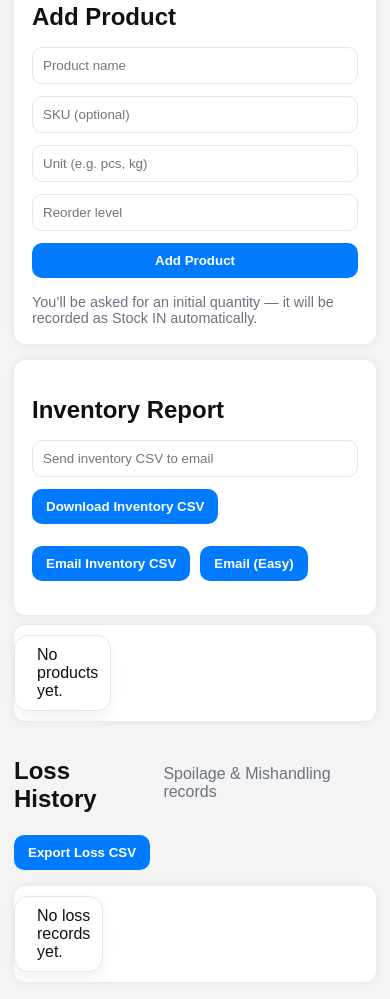
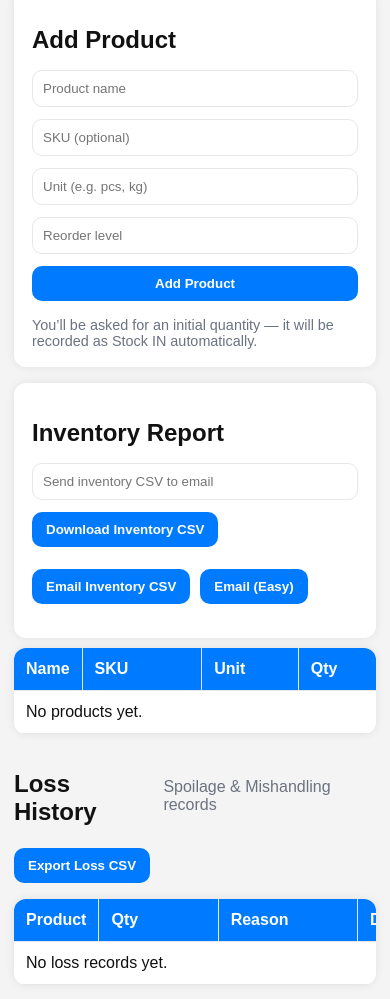
Before and after one commit to Olabits-Dev/sea-bite-express, a plain HTML site: page Frontend/index.html in a window 390 px wide. Shown: the part 1495-2494 px from the top of the page. Drawn offline with Linux system fonts and the light colour scheme; no server answers.

Commit message:
special css

```diff
--- a/Frontend/style.css
+++ b/Frontend/style.css
@@ -103,13 +103,8 @@ button {
 
 button:hover { background: var(--primaryHover); }
 
-/* ✅ Admin reset button */
-.danger-solid {
-  background: var(--danger);
-}
-.danger-solid:hover {
-  background: var(--dangerHover);
-}
+.danger-solid { background: var(--danger); }
+.danger-solid:hover { background: var(--dangerHover); }
 
 .secondary-btn { background: #111827; }
 .secondary-btn:hover { background: #0b1220; }
@@ -120,19 +115,26 @@ button:hover { background: var(--primaryHover); }
   gap: 10px;
 }
 
+/* ✅ Records table wrap (horizontal swipe on small screens) */
 .table-wrap {
   width: 100%;
   overflow-x: auto;
+  -webkit-overflow-scrolling: touch;
   border-radius: var(--radius);
   box-shadow: var(--shadow);
   background: var(--card);
   margin-top: 10px;
 }
 
+/* optional: show scrollbar nicely on desktop */
+.table-wrap::-webkit-scrollbar { height: 10px; }
+.table-wrap::-webkit-scrollbar-thumb { background: #d1d5db; border-radius: 999px; }
+.table-wrap::-webkit-scrollbar-track { background: #f3f4f6; border-radius: 999px; }
+
 .records-table {
   width: 100%;
   border-collapse: collapse;
-  min-width: 900px;
+  min-width: 900px; /* keeps table wide so mobile can scroll */
 }
 
 .records-table th,
@@ -141,11 +143,12 @@ button:hover { background: var(--primaryHover); }
   border-bottom: 1px solid var(--border);
   text-align: left;
   vertical-align: top;
+  white-space: nowrap; /* ✅ prevents vertical stacking */
 }
 
 .records-table th + th,
 .records-table td + td {
-  border-left: 1px solid var(--border);
+  border-left: 1px solid var(--border); /* ✅ column lines */
 }
 
 .records-table thead th {
@@ -194,14 +197,17 @@ button:hover { background: var(--primaryHover); }
   border-radius: 9px;
   margin: 0;
   line-height: 1.1;
+  white-space: nowrap;
 }
 
+/* Usage summary */
 .usage-summary {
   font-size: 0.92rem;
   color: var(--muted);
   margin: 10px 0 0;
 }
 
+/* Section title */
 .section-title {
   display: flex;
   align-items: baseline;
@@ -210,6 +216,7 @@ button:hover { background: var(--primaryHover); }
   margin-top: 18px;
 }
 
+/* Mini chart */
 .mini-chart {
   margin-top: 14px;
   padding: 14px;
@@ -257,6 +264,7 @@ button:hover { background: var(--primaryHover); }
 
 .mini-bar-value { text-align: right; color: #111827; }
 
+/* Modal */
 .modal {
   position: fixed;
   inset: 0;
@@ -331,64 +339,23 @@ button:hover { background: var(--primaryHover); }
   border-top: 1px solid var(--border);
 }
 
+/* Status */
 .status {
   margin-top: 10px;
   color: var(--muted);
   word-break: break-word;
 }
 
+/* MOBILE */
 @media (max-width: 900px) {
   body { padding: 14px; }
   .grid { grid-template-columns: 1fr; }
-  .records-table { min-width: 720px; }
+  .records-table { min-width: 820px; } /* still scrollable */
   .mini-bar-row { grid-template-columns: 70px 1fr 120px; }
 }
 
-@media (max-width: 620px) {
-  .records-table.mobile-cards {
-    min-width: 0;
-    border-collapse: separate;
-    border-spacing: 0 10px;
-  }
-
-  .records-table.mobile-cards thead { display: none; }
-
-  .records-table.mobile-cards tbody,
-  .records-table.mobile-cards tr,
-  .records-table.mobile-cards td {
-    display: block;
-    width: 100%;
-  }
-
-  .records-table.mobile-cards tr {
-    background: #fff;
-    border: 1px solid var(--border);
-    border-radius: 14px;
-    box-shadow: 0 6px 18px rgba(0,0,0,0.06);
-    overflow: hidden;
-  }
-
-  .records-table.mobile-cards td {
-    border: none;
-    border-bottom: 1px solid var(--border);
-    padding: 10px 12px;
-    display: flex;
-    gap: 10px;
-    justify-content: space-between;
-    align-items: flex-start;
-  }
-
-  .records-table.mobile-cards td:last-child { border-bottom: none; }
-  .records-table.mobile-cards td + td { border-left: none; }
-
-  .records-table.mobile-cards td::before {
-    content: attr(data-label);
-    font-weight: 700;
-    color: #111827;
-    max-width: 45%;
-  }
-
-  .action-buttons, .inv-actions { justify-content: flex-start; }
+@media (max-width: 520px) {
+  .records-table { min-width: 780px; } /* swipe */
   button { width: 100%; }
   .report-actions button { width: auto; }
 }
```
